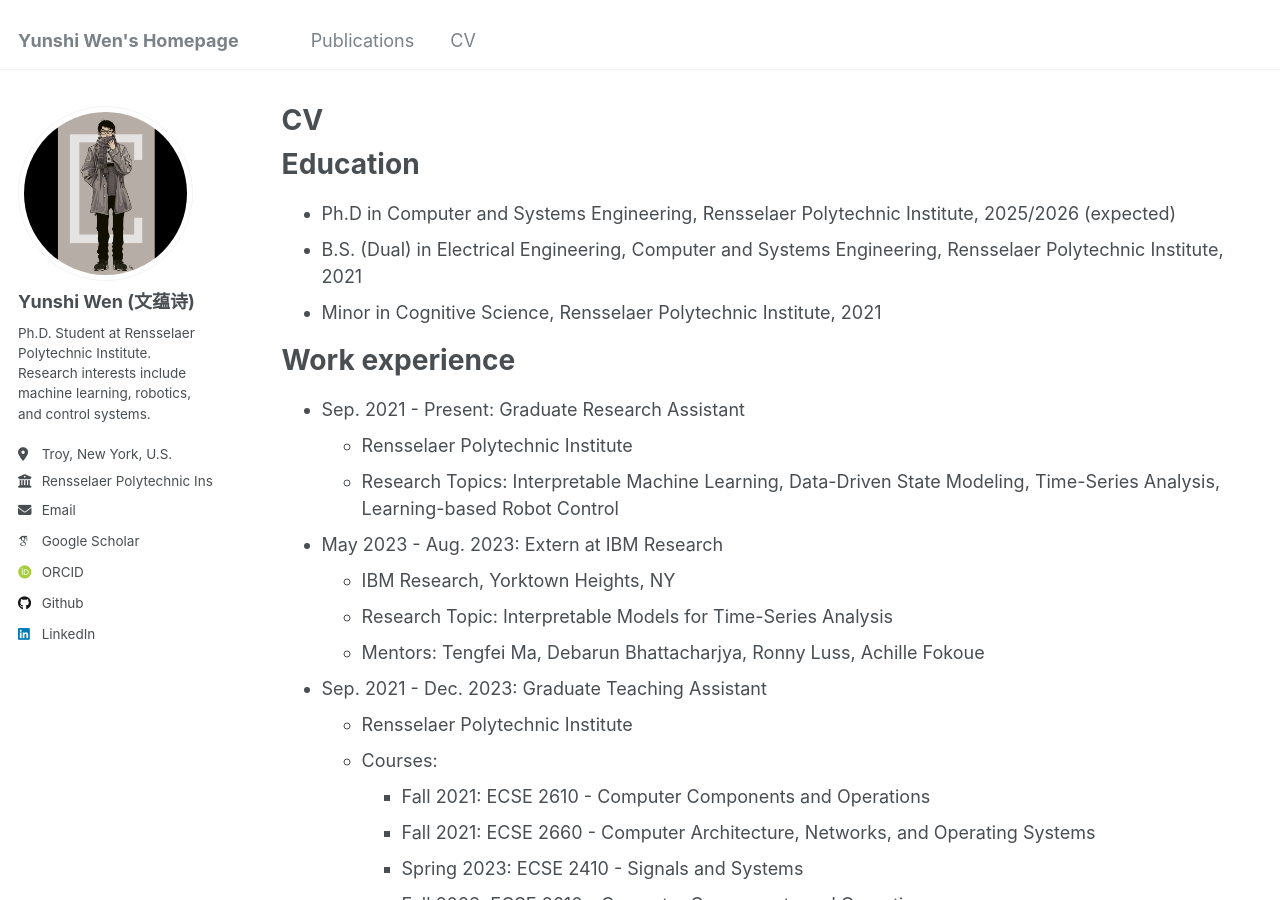
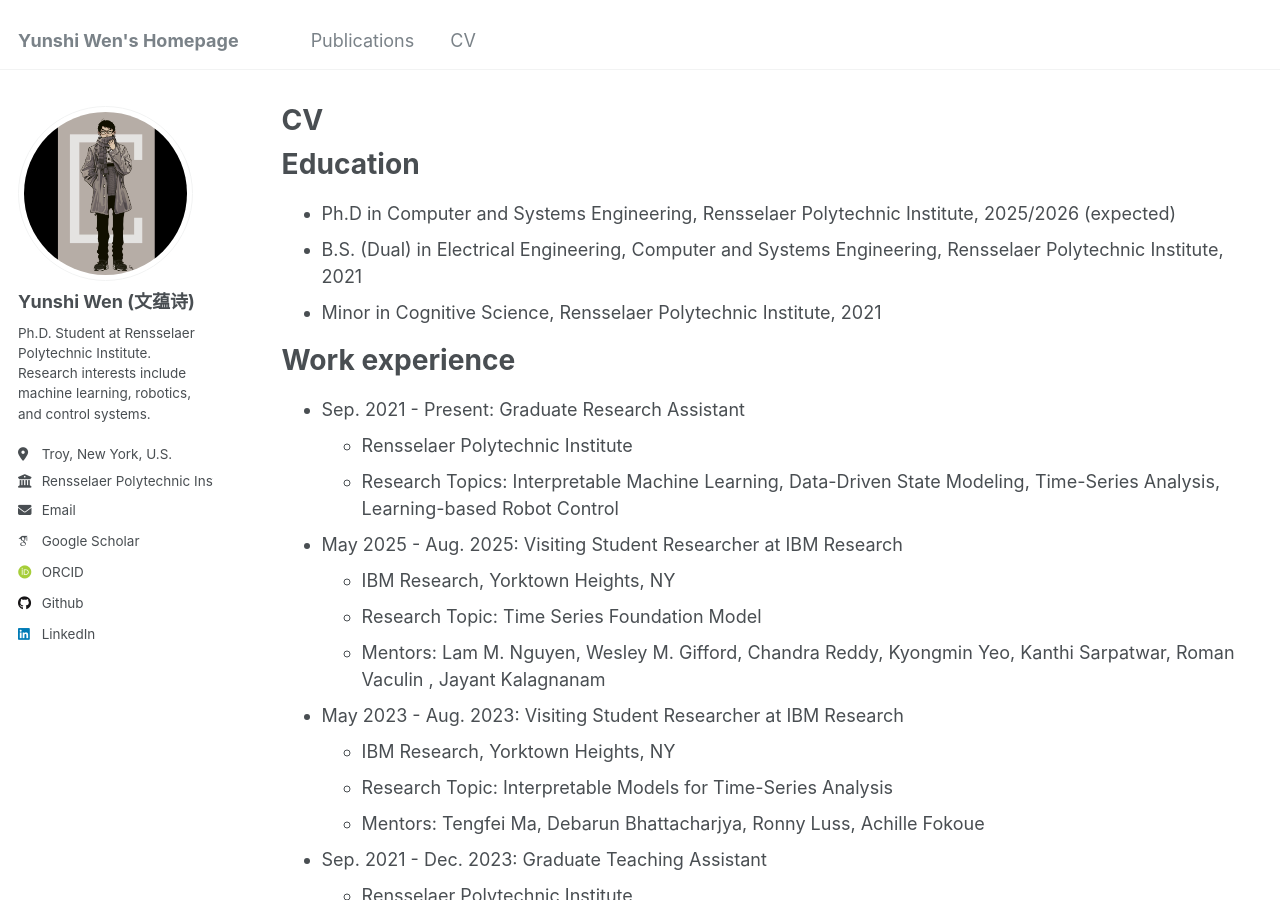
Before and after one commit to YunshiWen/yunshiwen.github.io, a Jekyll site: the page built from _pages/cv.md, in a window 1280 px wide and 900 px high. Built offline with Jekyll 4.4.1, drawn with Linux system fonts in a browser that asks for light colours; some web fonts are replaced.

```diff
--- a/_pages/cv.md
+++ b/_pages/cv.md
@@ -22,7 +22,13 @@ Work experience
   * Rensselaer Polytechnic Institute
   * Research Topics: Interpretable Machine Learning, Data-Driven State Modeling, Time-Series Analysis, Learning-based Robot Control
 
-* May 2023 - Aug. 2023: Extern at IBM Research
+* May 2025 - Aug. 2025: Visiting Student Researcher at IBM Research
+  * IBM Research, Yorktown Heights, NY
+  * Research Topic: Time Series Foundation Model
+  * Mentors: Lam M. Nguyen, Wesley M. Gifford, Chandra Reddy, Kyongmin Yeo, Kanthi Sarpatwar, Roman Vaculin
+, Jayant Kalagnanam
+
+* May 2023 - Aug. 2023: Visiting Student Researcher at IBM Research
   * IBM Research, Yorktown Heights, NY
   * Research Topic: Interpretable Models for Time-Series Analysis
   * Mentors: Tengfei Ma, Debarun Bhattacharjya, Ronny Luss, Achille Fokoue
```
Also changed, not shown: _pages/about.md (+2 -2 lines), _pages/publications.md (+4 -5 lines).
